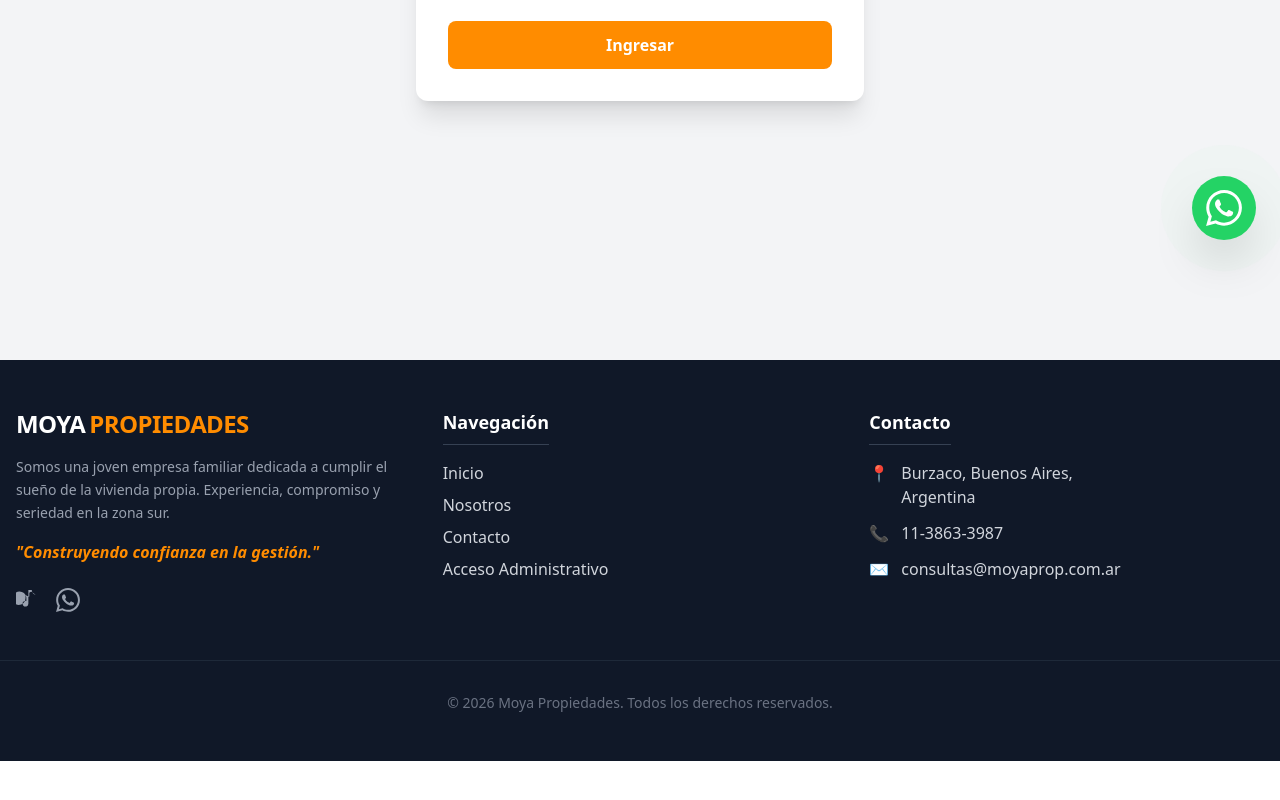
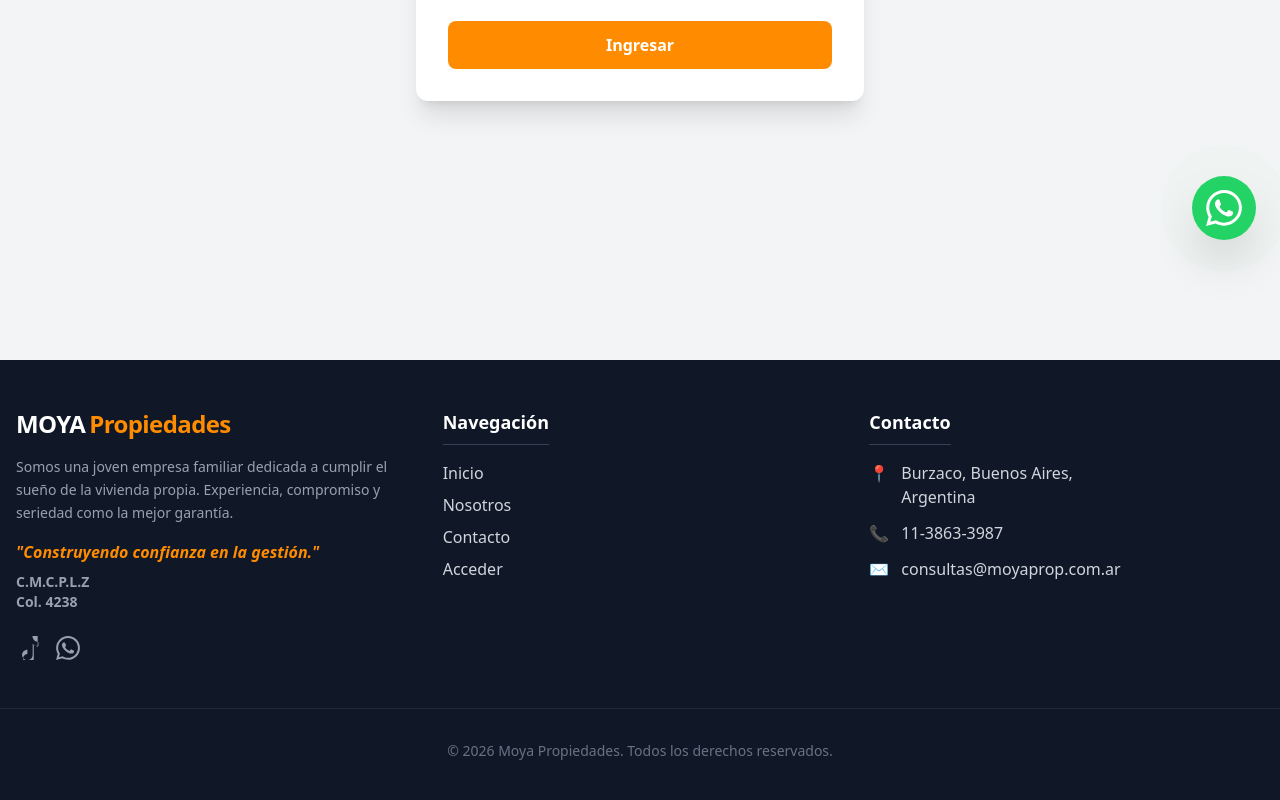
Before and after one commit to rgpodobaa/moyaprop, a React app in the folder frontend/: page /login in a window 1280 px wide. Shown: the part 536-1336 px from the top of the page. Before the commit the page ends 1297 px from the top, so only its background shows below. Built offline with nearby package versions, Linux system fonts and the light colour scheme; the HTML template or start-up script is replaced by a standard one.

Commit message:
correccion de textos y agregado de matricula

```diff
--- a/frontend/src/components/Footer.jsx
+++ b/frontend/src/components/Footer.jsx
@@ -5,27 +5,37 @@ function Footer() {
     <footer className="bg-gray-900 text-gray-300 py-12 mt-auto">
       <div className="max-w-7xl mx-auto px-4 grid grid-cols-1 md:grid-cols-3 gap-8">
 
-        {/* Columna 1: Marca y Slogan */}
+        {/* Columna 1: Marca, Slogan y Matrícula */}
         <div>
           <Link to="/" className="text-2xl font-extrabold text-white tracking-tight flex items-center gap-1">
-            MOYA<span className="text-[#FF8C00]">PROPIEDADES</span>
+            MOYA<span className="text-[#FF8C00]">Propiedades</span>
           </Link>
           <p className="mt-4 text-sm leading-relaxed text-gray-400">
-            Somos una joven empresa familiar dedicada a cumplir el sueño de la vivienda propia. Experiencia, compromiso y seriedad en la zona sur.
+            Somos una joven empresa familiar dedicada a cumplir el sueño de la vivienda propia. Experiencia, compromiso y seriedad como la mejor garantía.
           </p>
+
           <p className="mt-4 font-bold text-[#FF8C00] italic">
             "Construyendo confianza en la gestión."
           </p>
 
-          {/* Redes Sociales (Integradas al estilo del footer) */}
+          {/* --- NUEVO: DATOS DE MATRÍCULA --- */}
+          <div className="mt-2 text-sm font-semibold text-gray-400">
+            <p>C.M.C.P.L.Z</p>
+            <p>Col. 4238</p>
+          </div>
+          {/* ---------------------------------- */}
+
+          {/* Redes Sociales */}
           <div className="flex gap-4 mt-6">
             <a href="https://www.tiktok.com/@moya.propiedades" target="_blank" rel="noopener noreferrer" className="text-gray-400 hover:text-white transition-colors">
               {/* Icono TikTok */}
-              <svg className="w-6 h-6" fill="currentColor" viewBox="0 0 24 24"><path d="M19.59 6.69a4.83 4.83 0 0 1-3.77-4.25V2h-3.45v13.67a2.89 2.89 0 0 1-5.2 1.74 2.89 2.89 0 0 1 2.31-4.64 2.93 2.93 0 0 1 .88.13V9.4a6.84 6.84 0 1 0-7.7 7.72 6.84 6.84 0 0 0 6.85-6.83V7.09a7.37 7.37 0 0 0 3.84 1.48v-3.73a3.57 3.57 0 0 1 2.24-1.15z"/></svg>
+              <svg className="w-6 h-6" fill="currentColor" viewBox="0 0 24 24">
+                <path d="M12.525.02c1.31-.02 2.61-.01 3.91-.02.08 1.53.63 3.09 1.75 4.17 1.12 1.11 2.7 1.62 4.24 1.79v4.03c-1.44-.05-2.89-.35-4.2-.97-.57-.26-1.1-.65-1.58-1.09v10.99c0 2.91-2.35 5.27-5.28 5.28-2.91.01-5.27-2.37-5.27-5.27 0-2.91 2.36-5.28 5.27-5.28V18a4.5 4.5 0 0 0-3.9 6.2c.79 2.05 2.82 3.39 5.01 3.39 2.93 0 5.3-2.39 5.3-5.32V8.45c1.49.52 2.76 1.48 3.73 2.7l.02.03c.09-.34.14-.69.14-1.04V.02h-3.91z" />
+              </svg>
             </a>
             <a href="https://wa.me/5491138633987" target="_blank" rel="noopener noreferrer" className="text-gray-400 hover:text-white transition-colors">
               {/* Icono WhatsApp */}
-              <svg className="w-6 h-6" fill="currentColor" viewBox="0 0 24 24"><path d="M.057 24l1.687-6.163c-1.041-1.804-1.588-3.849-1.587-5.946.003-6.556 5.338-11.891 11.893-11.891 3.181.001 6.167 1.24 8.413 3.488 2.245 2.248 3.481 5.236 3.48 8.414-.003 6.557-5.338 11.892-11.893 11.892-1.99-.001-3.951-.5-5.688-1.448l-6.305 1.654zm6.597-3.807c1.676.995 3.276 1.591 5.392 1.592 5.448 0 9.886-4.434 9.889-9.885.002-5.462-4.415-9.89-9.881-9.892-5.452 0-9.887 4.434-9.889 9.884-.001 2.225.651 3.891 1.746 5.634l-.999 3.648 3.742-.981zm11.387-5.464c-.074-.124-.272-.198-.57-.347-.297-.149-1.758-.868-2.031-.967-.272-.099-.47-.149-.669.149-.198.297-.768.967-.941 1.165-.173.198-.347.223-.644.074-.297-.149-1.255-.462-2.39-1.475-.883-.788-1.48-1.761-1.653-2.059-.173-.297-.018-.458.13-.606.134-.133.297-.347.446-.521.151-.172.2-.296.3-.495.099-.198.05-.372-.025-.521-.075-.148-.669-1.611-.916-2.206-.242-.579-.487-.501-.669-.51l-.57-.01c-.198 0-.52.074-.792.372-.272.297-1.04 1.017-1.04 2.479 0 1.462 1.065 2.875 1.213 3.074.149.198 2.095 3.2 5.076 4.487.709.306 1.263.489 1.694.626.712.226 1.36.194 1.872.118.571-.085 1.758-.719 2.006-1.413.248-.695.248-1.29.173-1.414z"/></svg>
+              <svg className="w-6 h-6" fill="currentColor" viewBox="0 0 24 24"><path d="M.057 24l1.687-6.163c-1.041-1.804-1.588-3.849-1.587-5.946.003-6.556 5.338-11.891 11.893-11.891 3.181.001 6.167 1.24 8.413 3.488 2.245 2.248 3.481 5.236 3.48 8.414-.003 6.557-5.338 11.892-11.893 11.892-1.99-.001-3.951-.5-5.688-1.448l-6.305 1.654zm6.597-3.807c1.676.995 3.276 1.591 5.392 1.592 5.448 0 9.886-4.434 9.889-9.885.002-5.462-4.415-9.89-9.881-9.892-5.452 0-9.887 4.434-9.889 9.884-.001 2.225.651 3.891 1.746 5.634l-.999 3.648 3.742-.981zm11.387-5.464c-.074-.124-.272-.198-.57-.347-.297-.149-1.758-.868-2.031-.967-.272-.099-.47-.149-.669.149-.198.297-.768.967-.941 1.165-.173.198-.347.223-.644.074-.297-.149-1.255-.462-2.39-1.475-.883-.788-1.48-1.761-1.653-2.059-.173-.297-.018-.458.13-.606.134-.133.297-.347.446-.521.151-.172.2-.296.3-.495.099-.198.05-.372-.025-.521-.075-.148-.669-1.611-.916-2.206-.242-.579-.487-.501-.669-.51l-.57-.01c-.198 0-.52.074-.792.372-.272.297-1.04 1.017-1.04 2.479 0 1.462 1.065 2.875 1.213 3.074.149.198 2.095 3.2 5.076 4.487.709.306 1.263.489 1.694.626.712.226 1.36.194 1.872.118.571-.085 1.758-.719 2.006-1.413.248-.695.248-1.29.173-1.414z" /></svg>
             </a>
           </div>
         </div>
@@ -37,8 +47,7 @@ function Footer() {
             <li><Link to="/" className="hover:text-[#FF8C00] transition">Inicio</Link></li>
             <li><Link to="/nosotros" className="hover:text-[#FF8C00] transition">Nosotros</Link></li>
             <li><Link to="/contacto" className="hover:text-[#FF8C00] transition">Contacto</Link></li>
-            {/* Eliminado "Propiedades" */}
-            <li><Link to="/admin" className="hover:text-[#FF8C00] transition">Acceso Administrativo</Link></li>
+            <li><Link to="/admin" className="hover:text-[#FF8C00] transition">Acceder</Link></li>
           </ul>
         </div>
 
@@ -48,7 +57,7 @@ function Footer() {
           <ul className="space-y-3">
             <li className="flex items-start gap-3">
               <span className="text-[#FF8C00]">📍</span>
-              <span>Burzaco, Buenos Aires,<br/>Argentina</span>
+              <span>Burzaco, Buenos Aires,<br />Argentina</span>
             </li>
             <li className="flex items-center gap-3">
               <span className="text-[#FF8C00]">📞</span>
--- a/frontend/src/components/Navbar.jsx
+++ b/frontend/src/components/Navbar.jsx
@@ -27,7 +27,7 @@ function Navbar({ esAdmin, setEsAdmin }) {
             <img src={logo} alt="Logo Moya" className="h-16 w-auto object-contain transition-transform group-hover:scale-105" />
             <div className="flex flex-col">
               <span className="text-2xl font-extrabold text-gray-800 tracking-wide leading-none">MOYA</span>
-              <span className="text-sm font-bold text-[#A0522D] tracking-widest leading-none">PROPIEDADES</span>
+              <span className="text-sm font-bold text-[#A0522D] tracking-widest leading-none">Propiedades</span>
             </div>
           </Link>
 
```
